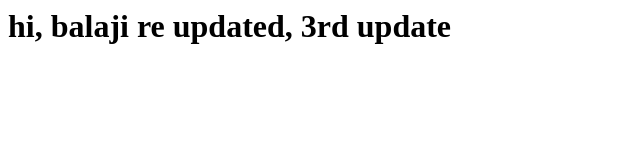
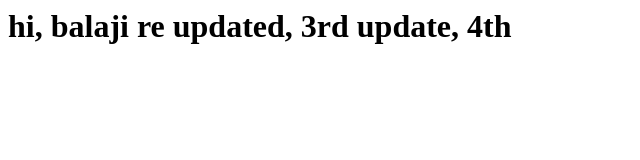
Before and after one commit to balajin96/githubdemo, a plain HTML site: page index.html in a window 1280 px wide. Shown: the whole page, without its empty margins (0-640 px from the left). Drawn offline with Linux system fonts and the light colour scheme.

Commit message:
Update index.html

```diff
--- a/index.html
+++ b/index.html
@@ -1,3 +1,3 @@
 <html>
-<h1>hi, balaji re updated, 3rd update</h1>
+<h1>hi, balaji re updated, 3rd update, 4th</h1>
 </html>
```
